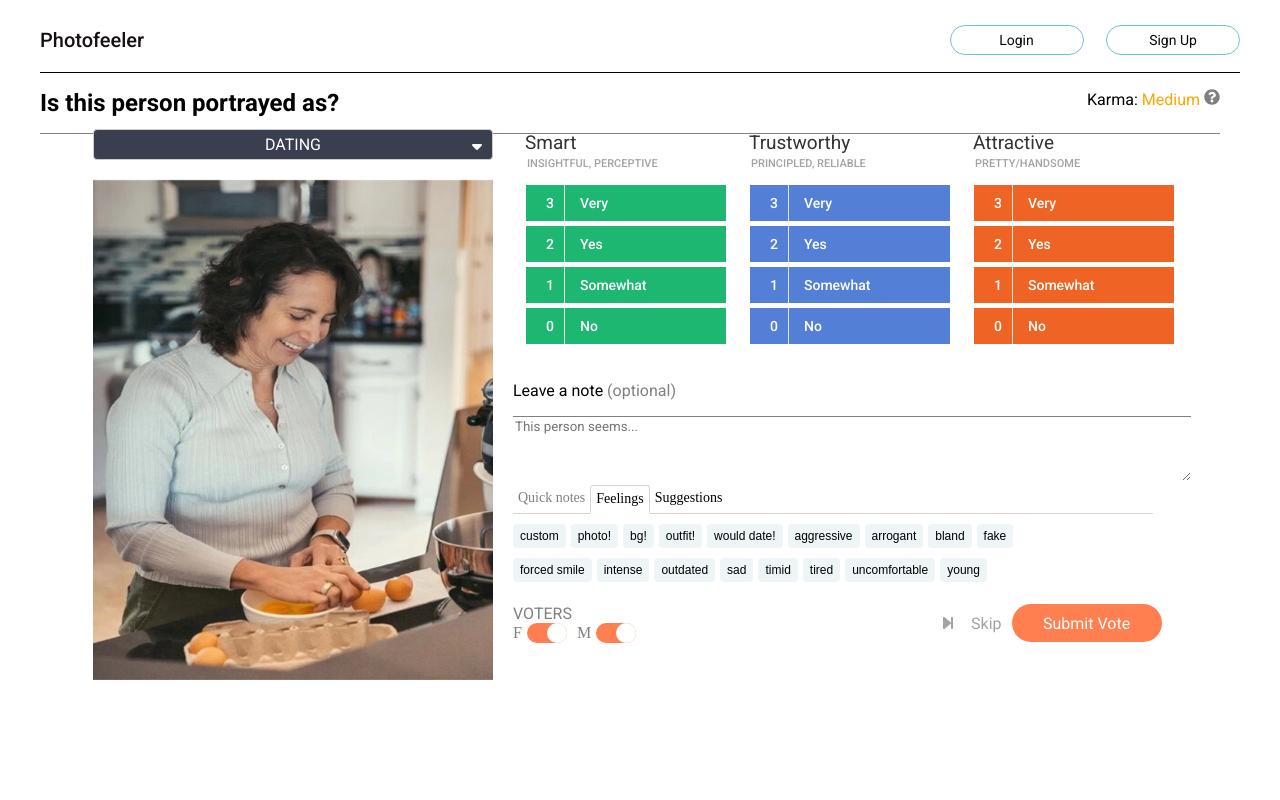
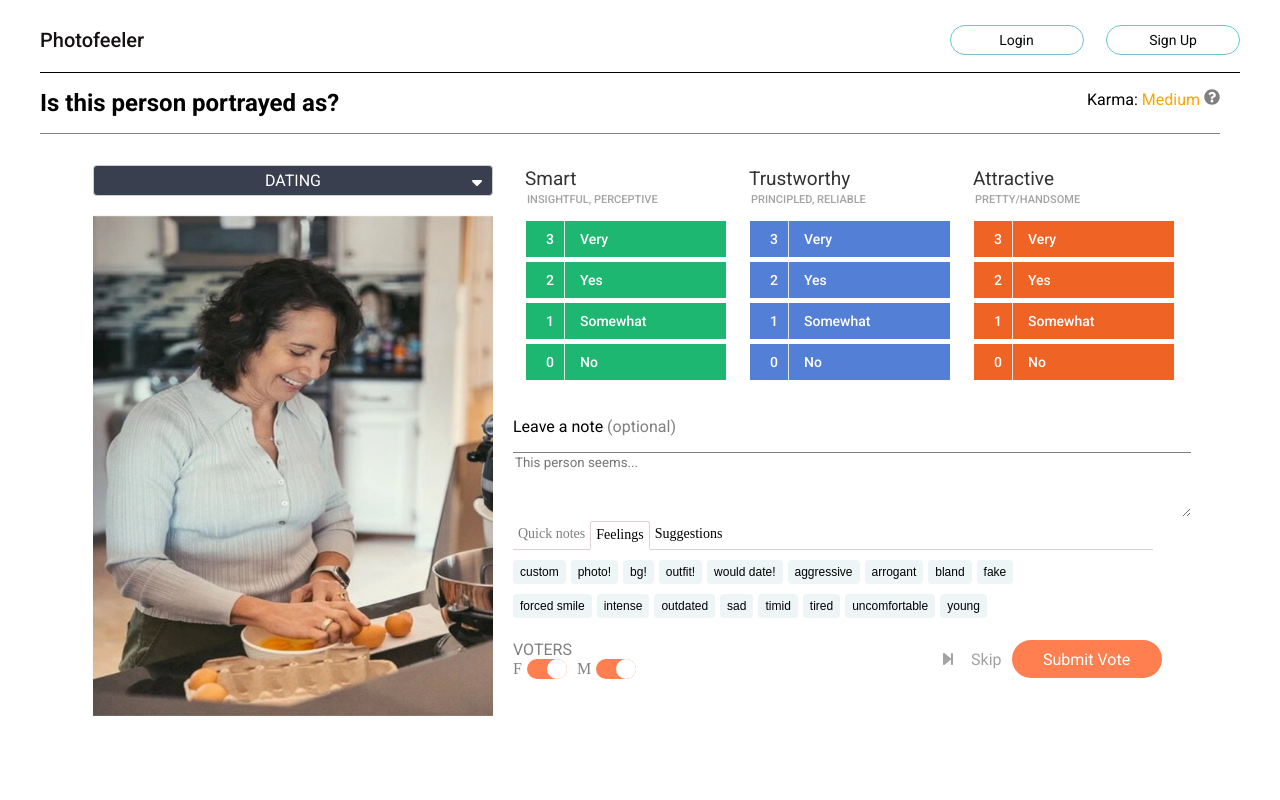
Before and after one commit to Maxtreme69/photo-feeler-clone, a React (Create React App) app: page /vote in a window 1280 px wide. Shown: the top 800 px of the page. Built offline with nearby package versions, Linux system fonts and the light colour scheme.

Commit message:
readjust ImageSectionVote component
readjusted position of ImageSectionVote component to be placed margin-bottom 8% to make it position better across multiple devices.

```diff
--- a/src/Components/ImageSectionVote.js
+++ b/src/Components/ImageSectionVote.js
@@ -177,7 +177,7 @@ const ImageSectionVote = ({ activeButton, onSubmit, reset }) => {
   };
 
   return (
-    <div style={{ display: 'flex', justifyContent: 'center', alignItems: 'center', height: '50vh', marginBottom: '28.5vh', marginTop: '5%' }}>
+    <div style={{ display: 'flex', justifyContent: 'center', alignItems: 'center', height: '50vh', marginBottom: '28.5vh',  marginTop: '8%' }}>
       <div style={{ display: 'flex' }}>
         <div className="image-section-vote" style={{ marginRight: '20px' }}>
           <div className="dropdown-container">
--- a/src/Pages/Vote.js
+++ b/src/Pages/Vote.js
@@ -28,7 +28,7 @@ const Vote = ({ onSubmission }) => {
 
   return (
     <div>
-      <div style={{ display: 'flex', justifyContent: 'space-between', borderBottom: 'solid 1px grey', marginTop: 'auto' }} className="karma-container">
+      <div style={{ display: 'flex', justifyContent: 'space-between', borderBottom: 'solid 1px grey', marginTop: '' }} className="karma-container">
         <h1 style={{ fontSize: '24px' }}>Is this person portrayed as?</h1>
         <p>Karma: <span style={{ color: 'orange' }}>Medium </span><FaQuestionCircle style={{ color: 'grey' }} className="icon" /></p>
       </div>
```
